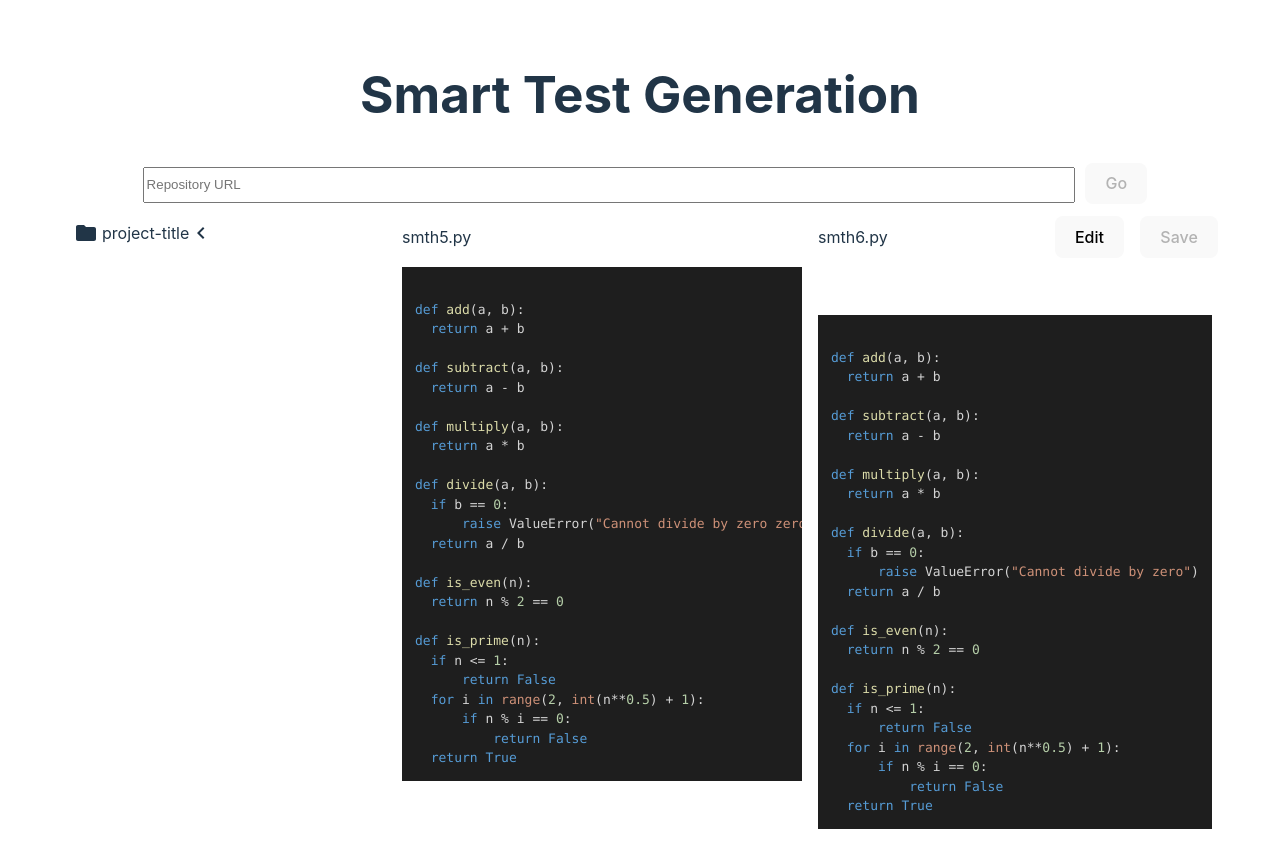
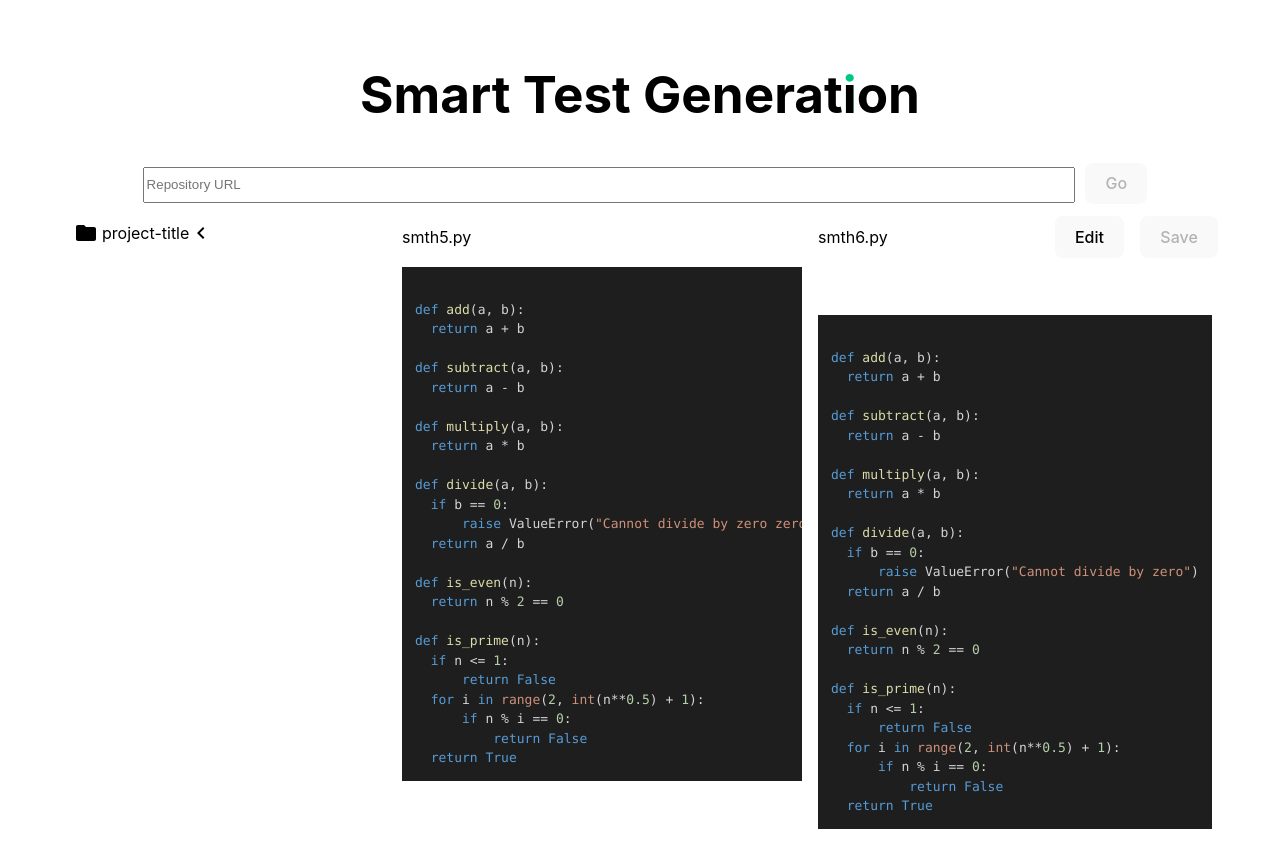
Before and after one commit to calimandaniel/TBH2024, a React (Vite) app in the folder smart-test-generation/client/: page / in a window 1280 px wide. Built offline with nearby package versions, Linux system fonts and the light colour scheme.

Commit message:
Colour dot on title with the genezio colour

```diff
--- a/smart-test-generation/client/src/index.css
+++ b/smart-test-generation/client/src/index.css
@@ -4,13 +4,15 @@
   font-weight: 400;
 
   color-scheme: light dark;
-  color: rgba(255, 255, 255, 0.87);
-  background-color: #242424;
+  color: rgb(255, 255, 255);
+  background-color: #000000;
 
   font-synthesis: none;
   text-rendering: optimizeLegibility;
   -webkit-font-smoothing: antialiased;
   -moz-osx-font-smoothing: grayscale;
+
+  --genezio-green: #00c883;
 }
 
 a {
@@ -57,9 +59,24 @@ button:focus-visible {
   outline: 4px auto -webkit-focus-ring-color;
 }
 
+.textfield {
+  width: 80%;
+  height: 30px;
+}
+
+.i {
+  color: var(--genezio-green);
+  position: -3em;
+}
+.i:before {
+  content: "ı";
+  position: absolute;
+  color: white;
+}
+
 @media (prefers-color-scheme: light) {
   :root {
-    color: #213547;
+    color: #000000;
     background-color: #ffffff;
   }
   a:hover {
@@ -68,9 +85,9 @@ button:focus-visible {
   button {
     background-color: #f9f9f9;
   }
+  .i:before {
+    content: "ı";
+    position: absolute;
+    color: rgb(0, 0, 0);
+  }
 }
-
-.textfield {
-  width: 80%;
-  height: 30px;
-}
--- a/smart-test-generation/client/src/view/Title.jsx
+++ b/smart-test-generation/client/src/view/Title.jsx
@@ -2,7 +2,7 @@ import React from 'react'
 
 const Title = () => {
   return (
-    <h1>Smart Test Generation</h1>
+    <h1>Smart Test Generat<span class="i">i</span>on</h1>
   )
 }
 
```
